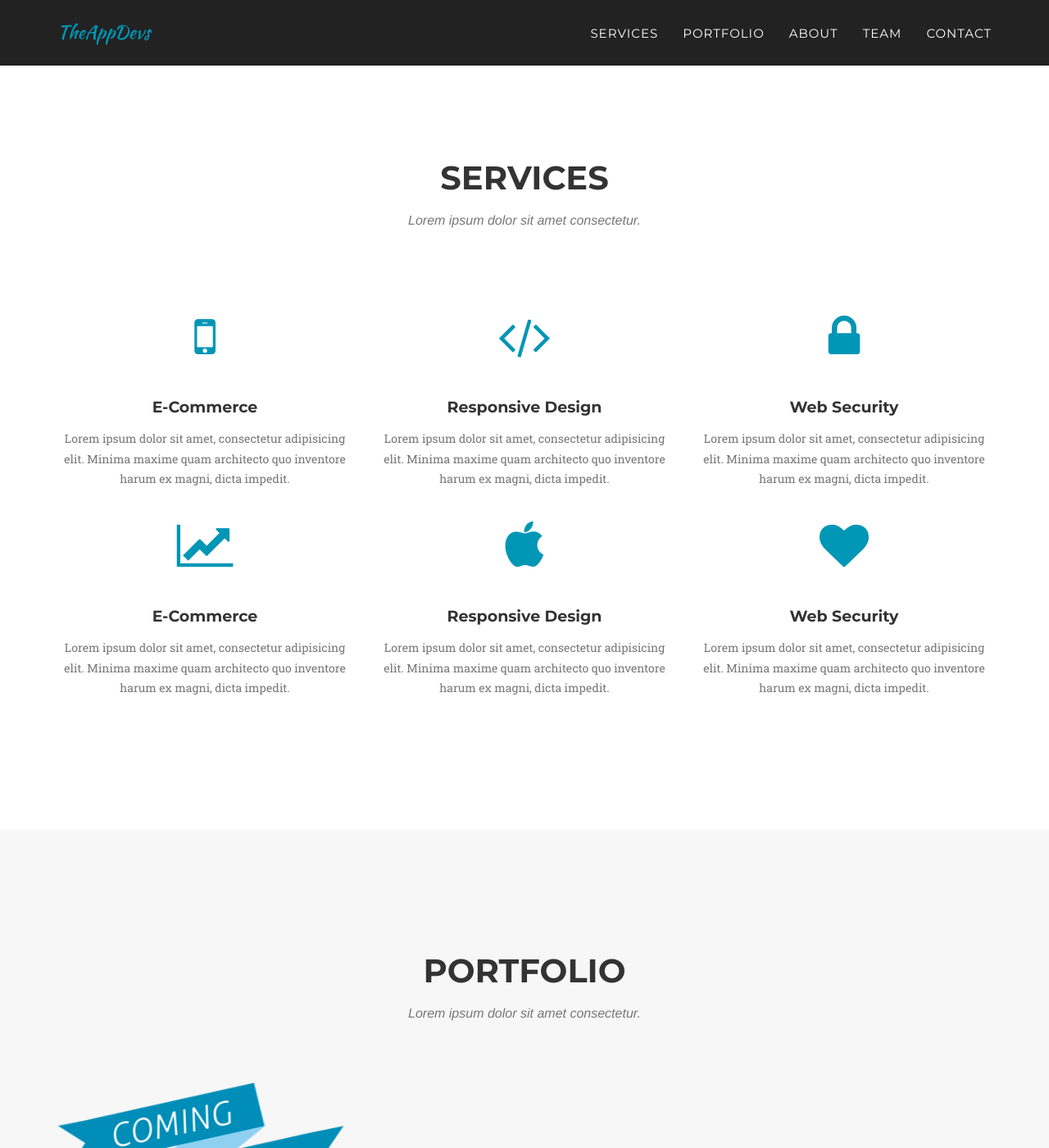
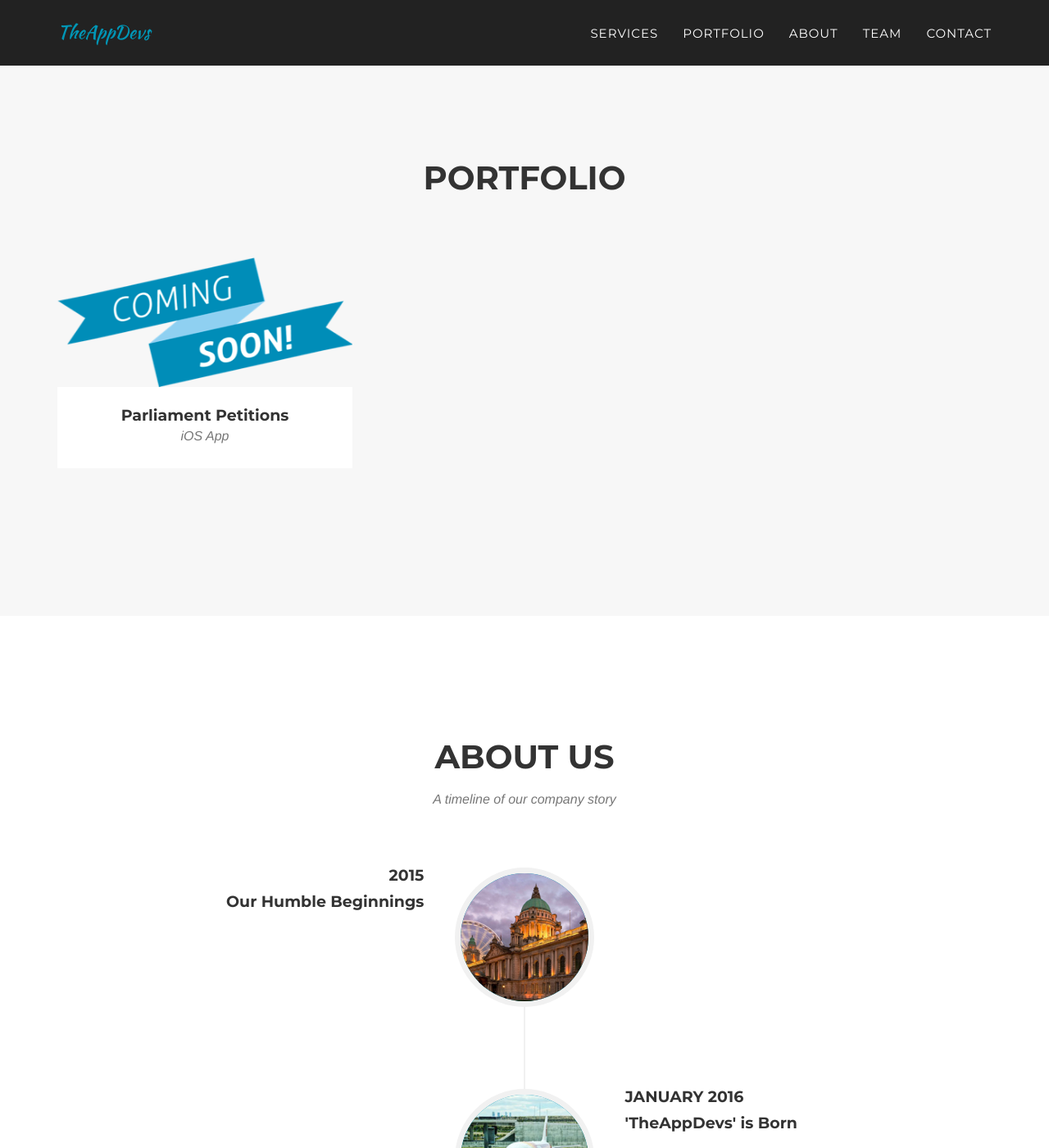
Before and after one commit to TheAppDevs/website, a Jekyll site: the page built from index.html, in a window 1280 px wide and 1400 px high, scrolled down 788 px. Shown: the whole window at 82% size. Built offline with Jekyll 4.4.1, drawn with Linux system fonts in a browser that asks for light colours; some web fonts are replaced; some of the changed text lies outside the part shown.

Commit message:
Streamlined website
Removed the placeholder text. Looks better without it. As we decide on the content we want we can add it.

```diff
--- a/_includes/about.html
+++ b/_includes/about.html
@@ -20,7 +20,7 @@
                                     <h4 class="subheading">Our Humble Beginnings</h4>
                                 </div>
                                 <div class="timeline-body">
-                                    <p class="text-muted">Lorem ipsum dolor sit amet, consectetur adipisicing elit. Sunt ut voluptatum eius sapiente, totam reiciendis temporibus qui quibusdam, recusandae sit vero unde, sed, incidunt et ea quo dolore laudantium consectetur!</p>
+                                    <p class="text-muted"></p>
                                 </div>
                             </div>
                         </li>
@@ -34,7 +34,7 @@
                                     <h4 class="subheading">'TheAppDevs' is Born</h4>
                                 </div>
                                 <div class="timeline-body">
-                                    <p class="text-muted">Lorem ipsum dolor sit amet, consectetur adipisicing elit. Sunt ut voluptatum eius sapiente, totam reiciendis temporibus qui quibusdam, recusandae sit vero unde, sed, incidunt et ea quo dolore laudantium consectetur!</p>
+                                    <p class="text-muted"></p>
                                 </div>
                             </div>
                         </li>
@@ -48,7 +48,7 @@
                                     <h4 class="subheading">'Project Politics' begins</h4>
                                 </div>
                                 <div class="timeline-body">
-                                    <p class="text-muted">Lorem ipsum dolor sit amet, consectetur adipisicing elit. Sunt ut voluptatum eius sapiente, totam reiciendis temporibus qui quibusdam, recusandae sit vero unde, sed, incidunt et ea quo dolore laudantium consectetur!</p>
+                                    <p class="text-muted"></p>
                                 </div>
                             </div>
                         </li>
--- a/_includes/portfolio_grid.html
+++ b/_includes/portfolio_grid.html
@@ -4,7 +4,7 @@
             <div class="row">
                 <div class="col-lg-12 text-center">
                     <h2 class="section-heading">Portfolio</h2>
-                    <h3 class="section-subheading text-muted">Lorem ipsum dolor sit amet consectetur.</h3>
+                    <h3 class="section-subheading text-muted"></h3>
                 </div>
             </div>
             <div class="row">
--- a/_includes/services.html
+++ b/_includes/services.html
@@ -1,10 +1,10 @@
-<!-- Services Section -->
+<!-- Services Section
     <section id="services">
         <div class="container">
             <div class="row">
                 <div class="col-lg-12 text-center">
                     <h2 class="section-heading">Services</h2>
-                    <h3 class="section-subheading text-muted">Lorem ipsum dolor sit amet consectetur.</h3>
+                    <h3 class="section-subheading text-muted"></h3>
                 </div>
             </div>
             <div class="row text-center">
@@ -13,21 +13,21 @@
                         <i class="fa fa-mobile fa-stack-1x" style="color:#0096b6"></i>
                     </span>
                     <h4 class="service-heading">E-Commerce</h4>
-                    <p class="text-muted">Lorem ipsum dolor sit amet, consectetur adipisicing elit. Minima maxime quam architecto quo inventore harum ex magni, dicta impedit.</p>
+                    <p class="text-muted"></p>
                 </div>
                 <div class="col-md-4">
                     <span class="fa-stack fa-4x">
                         <i class="fa fa-code fa-stack-1x" style="color:#0096b6"></i>
                     </span>
                     <h4 class="service-heading">Responsive Design</h4>
-                    <p class="text-muted">Lorem ipsum dolor sit amet, consectetur adipisicing elit. Minima maxime quam architecto quo inventore harum ex magni, dicta impedit.</p>
+                    <p class="text-muted"></p>
                 </div>
                 <div class="col-md-4">
                     <span class="fa-stack fa-4x">
                         <i class="fa fa-lock fa-stack-1x" style="color:#0096b6"></i>
                     </span>
                     <h4 class="service-heading">Web Security</h4>
-                    <p class="text-muted">Lorem ipsum dolor sit amet, consectetur adipisicing elit. Minima maxime quam architecto quo inventore harum ex magni, dicta impedit.</p>
+                    <p class="text-muted"></p>
                 </div>
             </div>
             <div class="row text-center">
@@ -36,23 +36,24 @@
                         <i class="fa fa-line-chart fa-stack-1x" style="color:#0096b6"></i>
                     </span>
                     <h4 class="service-heading">E-Commerce</h4>
-                    <p class="text-muted">Lorem ipsum dolor sit amet, consectetur adipisicing elit. Minima maxime quam architecto quo inventore harum ex magni, dicta impedit.</p>
+                    <p class="text-muted"></p>
                 </div>
                 <div class="col-md-4">
                     <span class="fa-stack fa-4x">
                         <i class="fa fa-apple fa-stack-1x" style="color:#0096b6"></i>
                     </span>
                     <h4 class="service-heading">Responsive Design</h4>
-                    <p class="text-muted">Lorem ipsum dolor sit amet, consectetur adipisicing elit. Minima maxime quam architecto quo inventore harum ex magni, dicta impedit.</p>
+                    <p class="text-muted"></p>
                 </div>
                 <div class="col-md-4">
                     <span class="fa-stack fa-4x">
                         <i class="fa fa-heart fa-stack-1x" style="color:#0096b6"></i>
                     </span>
                     <h4 class="service-heading">Web Security</h4>
-                    <p class="text-muted">Lorem ipsum dolor sit amet, consectetur adipisicing elit. Minima maxime quam architecto quo inventore harum ex magni, dicta impedit.</p>
+                    <p class="text-muted"></p>
                 </div>
             </div>
 
         </div>
     </section>
+-->
--- a/_includes/team.html
+++ b/_includes/team.html
@@ -27,13 +27,5 @@
                 </div>
                 {% endfor %}
             </div>
-            <div class="row">
-                <div class="col-lg-8 col-lg-offset-2 text-center">
-                    <p class="large text-muted">The human element of any business is the most important. After all,
-                                                the product is only as good as the team. That is why at TheAppDevs we hire like minded and highly motivated individuals.
-                                                Our team consists of a current student of Ulster University with a years experience within industry who is about to embark on another with a global leader
-                                                and an experienced professional who is employed on a full-time basis and also a graduate of Queen's University.</p>
-                </div>
-            </div>
         </div>
     </section>
```
